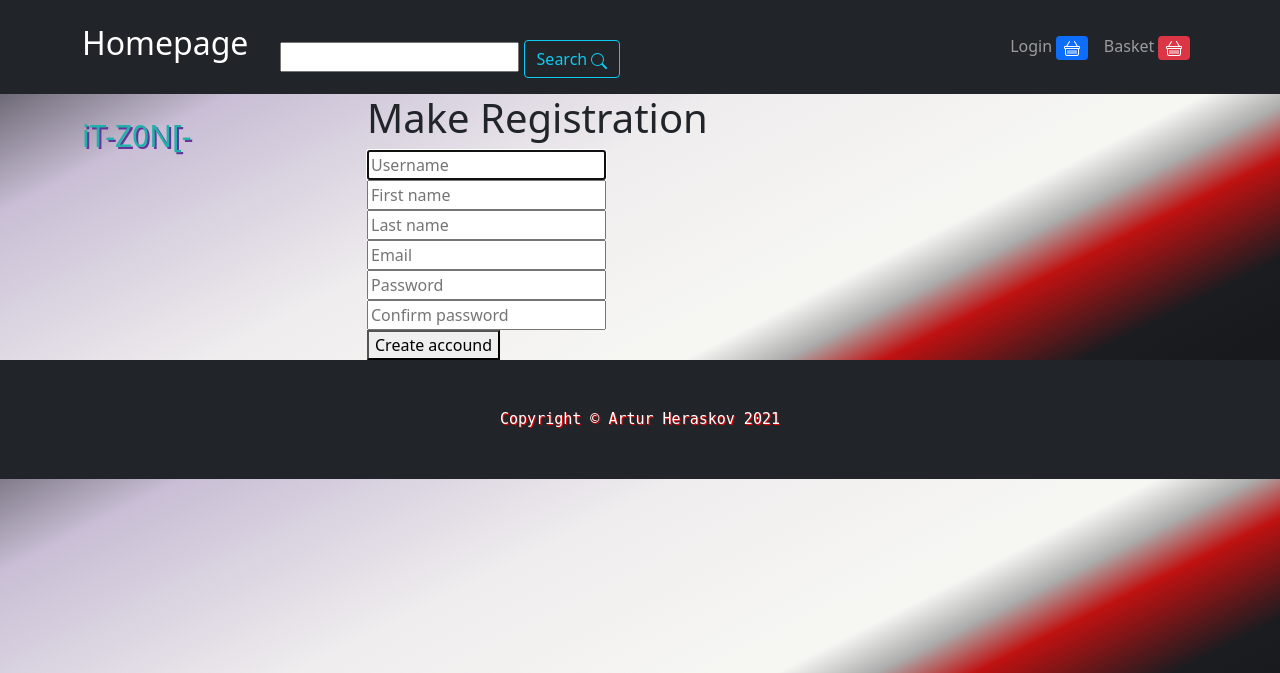
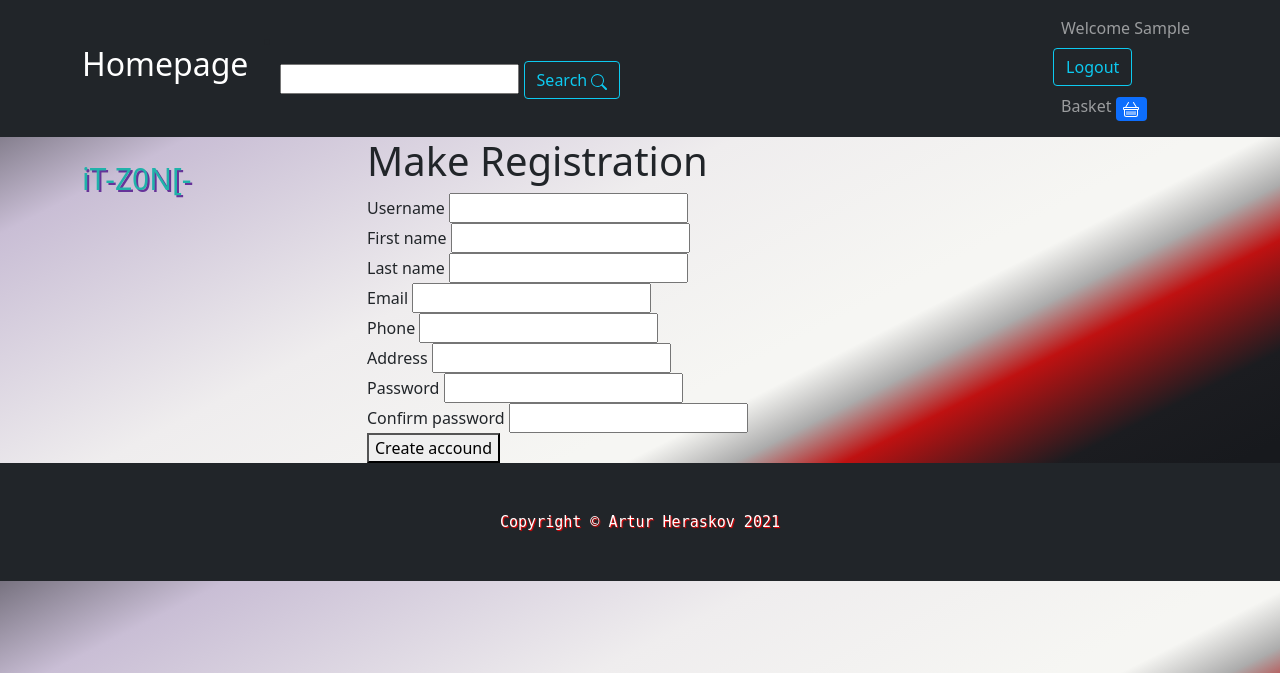
Before and after one commit to Aramegabara/online-shop, a Django app: page /registration/ in a window 1280 px wide. Shown: the top 673 px of the page. Run offline with Django 3.2, Linux system fonts and the light colour scheme; the visitor is signed in with stand-in values (Sample User, id 1); data comes from the database, SQL or seed files in the repository; data that the repository does not hold is empty.

Commit message:
Registration & Login & logout

```diff
--- a/shop/mainapp/forms.py
+++ b/shop/mainapp/forms.py
@@ -19,35 +19,6 @@
             'order_date',
             'comment'
         )
-# test
-
-class myFormRegistration(UserCreationForm):
-    password = forms.CharField(max_length=16, widget=forms.PasswordInput(attrs={'placeholder': "Password"}))
-    password2 = forms.CharField(max_length=16, widget=forms.PasswordInput(attrs={'placeholder': "Confirm password"}))
-
-    class Meta:
-        model = User
-        fields = (
-            'first_name',
-            'last_name',
-            'email',
-            'password',
-            'password2',
-            'username'
-        )
-        widgets = {
-            'first_name': forms.TextInput(attrs={'placeholder': "First name"}),
-            'last_name': forms.TextInput(attrs={'placeholder': "Last name"}),
-            'email': forms.EmailInput(attrs={'placeholder': "Email"}),
-            'username': forms.TextInput(attrs={'placeholder': "Username"})
-        }
-
-    def save(self, commit=True):
-        user = super(myFormRegistration, self).save(commit=False)
-        if commit:
-            # user.is_authenticated()
-            user.save()
-        return user
 
 
 class LoginForm(forms.ModelForm):
@@ -73,3 +44,43 @@
     class Meta:
         model = User
         fields = ['username', 'password']
+
+
+class RegistrationForm(forms.ModelForm):
+
+    confirm_password = forms.CharField(widget=forms.PasswordInput)
+    password = forms.CharField(widget=forms.PasswordInput)
+    phone = forms.CharField(required=False)
+    address = forms.CharField(required=False)
+    email = forms.EmailField(required=False)
+
+    def clean_email(self):
+        email = self.cleaned_data['email']
+        if User.objects.filter(email=email).exists():
+            raise forms.ValidationError(f'Email address: "{email}" is exist.')
+        return email
+
+    def cleaned_username(self):
+        username = self.cleaned_data['username']
+        if User.objects.filter(username=username):
+            raise forms.ValidationError(f'username "{username}" is exist')
+        return username
+
+    def cleaned_password(self):
+        password = self.cleaned_data['password']
+        confirm_password = self.cleaned_data['confirm_password']
+        if password != confirm_password:
+            raise forms.ValidationError('Password incorrect')
+        return self.cleaned_data
+
+    class Meta:
+        model = User
+        fields = ['username',
+                  'password',
+                  'confirm_password',
+                  'first_name',
+                  'last_name',
+                  'address',
+                  'phone',
+                  'email'
+                  ]
--- a/shop/mainapp/templates/mainapp/base.html
+++ b/shop/mainapp/templates/mainapp/base.html
@@ -54,23 +54,24 @@
     {% endfor %}
 
     {% endif %}
-<!--                        registr/login-->
-                        {% if user.count < 1 %}
-                        <h1 class="nav-link"> Helo {{user}}</h1>
+<!--registr/login-->
+                        {% if user.is_authenticated %}
+                        <div class="collapse navbar-collapse" >
+                    <u1>
+                        <li class="nav-link"> Welcome {{user|title }}</li>
+                        <li class="nav-item active">
+                            <a href="{% url 'logout' %}"  class="btn btn-outline-info" >Logout</a>
+                        </li>
                         {% else %}
-
                              <li class="nav-item">
-                                <a class="nav-link" href="{% url 'login' %}">Login
-                                    <span class="badge badge-secondary bg-primary">
-                                        <svg xmlns="http://www.w3.org/2000/svg" width="16" height="16" fill="currentColor" class="bi bi-basket" viewBox="0 0 16 16">
-                                            <path d="M5.757 1.071a.5.5 0 0 1 .172.686L3.383 6h9.234L10.07 1.757a.5.5 0 1 1 .858-.514L13.783 6H15a1 1 0 0 1 1 1v1a1 1 0 0 1-1 1v4.5a2.5 2.5 0 0 1-2.5 2.5h-9A2.5 2.5 0 0 1 1 13.5V9a1 1 0 0 1-1-1V7a1 1 0 0 1 1-1h1.217L5.07 1.243a.5.5 0 0 1 .686-.172zM2 9v4.5A1.5 1.5 0 0 0 3.5 15h9a1.5 1.5 0 0 0 1.5-1.5V9H2zM1 7v1h14V7H1zm3 3a.5.5 0 0 1 .5.5v3a.5.5 0 0 1-1 0v-3A.5.5 0 0 1 4 10zm2 0a.5.5 0 0 1 .5.5v3a.5.5 0 0 1-1 0v-3A.5.5 0 0 1 6 10zm2 0a.5.5 0 0 1 .5.5v3a.5.5 0 0 1-1 0v-3A.5.5 0 0 1 8 10zm2 0a.5.5 0 0 1 .5.5v3a.5.5 0 0 1-1 0v-3a.5.5 0 0 1 .5-.5zm2 0a.5.5 0 0 1 .5.5v3a.5.5 0 0 1-1 0v-3a.5.5 0 0 1 .5-.5z"/>
-                                        </svg>
-                                    </span>
+                                <a class="nav-link" href="{% url 'login' %}">LOGIN
+                                    <svg xmlns="http://www.w3.org/2000/svg" width="16" height="16" fill="currentColor" class="bi bi-arrow-left-square-fill" viewBox="0 0 16 16">
+                                          <path d="M16 14a2 2 0 0 1-2 2H2a2 2 0 0 1-2-2V2a2 2 0 0 1 2-2h12a2 2 0 0 1 2 2v12zm-4.5-6.5H5.707l2.147-2.146a.5.5 0 1 0-.708-.708l-3 3a.5.5 0 0 0 0 .708l3 3a.5.5 0 0 0 .708-.708L5.707 8.5H11.5a.5.5 0 0 0 0-1z"/>
+                                    </svg>
                                 </a>
                             </li>
                         {% endif %}
-
-                        {% if cart.product.count == 0  %}
+                        {% if  cart.product.count == 0 %}
 
                             <li class="nav-item">
                                 <a class="nav-link" href="{% url 'cart' %}">Basket
@@ -93,7 +94,9 @@
                                     </span>
                                 </a>
                             </li>
+                    </u1>
 
+                </div>
                         {% endif %}
 
                     </ul>
--- a/shop/mainapp/templates/mainapp/login.html
+++ b/shop/mainapp/templates/mainapp/login.html
@@ -4,11 +4,11 @@
 <h1>LOGIN</h1>
 <form action="" method="POST">
 {% csrf_token %}
-    <div>{{ form.username }}</div>
-    <div>{{ form.password }}</div>
+    <div>{{ form.username.label }}{{ form.username }}</div>
+    <div>{{ form.password.label }}{{ form.password }}</div>
     <div>
         <button><input class="btn" type="submit" value="Enter"></button>
-        <button><a href="{% url 'register'%}" class="btn">Register</a></button>
+        <button><a href="{% url 'registration'%}" class="btn">Register</a></button>
     </div>
 </form>
 {% endblock %}
--- a/shop/mainapp/templates/mainapp/registration.html
+++ b/shop/mainapp/templates/mainapp/registration.html
@@ -2,26 +2,40 @@
 
 
     {% block content %}
-<form action="" method="post">
+<form action="" method="POST">
     {% csrf_token %}
     <h1> Make Registration </h1>
     <div class="">
-    {{ form.username }}
+    {{ form.username.label }}
+        {{ form.username }}
     </div>
     <div class="">
-    {{ form.first_name }}
+    {{ form.first_name.label }}
+        {{ form.first_name }}
     </div>
     <div class="">
-    {{ form.last_name }}
+    {{ form.last_name.label }}
+        {{ form.last_name }}
     </div>
     <div class="">
-    {{ form.email }}
+    {{ form.email.label }}
+        {{ form.email }}
+    </div>
+        <div class="">
+    {{ form.phone.label }}
+        {{ form.phone }}
     </div>
     <div class="">
-    {{ form.password }}
+    {{ form.address.label }}
+        {{ form.address }}
+    </div>
+        <div class="">
+    {{ form.password.label }}
+        {{ form.password }}
     </div>
     <div class="">
-    {{ form.password2 }}
+    {{ form.confirm_password.label }}
+        {{ form.confirm_password }}
     </div>
         <div class="">
           <button class="" type="submit">Create accound</button>
--- a/shop/mainapp/urls.py
+++ b/shop/mainapp/urls.py
@@ -1,4 +1,5 @@
 from django.urls import path
+from django.contrib.auth.views import LogoutView
 
 from .views import (
     BaseView,
@@ -10,7 +11,7 @@
     ChangeQTYView,
     CheckoutView,
     MakeOrderView,
-    MakeRegisterView,
+    RegistrationView,
     LoginView
 )
 
@@ -24,6 +25,7 @@
     path('change-qty/<str:ct_model>/<str:slug>/', ChangeQTYView.as_view(), name='change_qty'),
     path('checkout/', CheckoutView.as_view(), name='checkout'),
     path('make-order/', MakeOrderView.as_view(), name='make_order'),
-    path('registration/', MakeRegisterView.as_view(), name='register'),
-    path('login/', LoginView.as_view(), name='login')
+    path('registration/', RegistrationView.as_view(), name='registration'),
+    path('login/', LoginView.as_view(), name='login'),
+    path('logout/', LogoutView.as_view(next_page="/"), name='logout')
 ]
--- a/shop/mainapp/views.py
+++ b/shop/mainapp/views.py
@@ -8,7 +8,7 @@
 
 from .models import Notebook, Smartphone, Category, LatestProducts, Customer, Cart, CartProduct
 from .mixins import CategoryDetailMixin, CartMixin
-from .forms import OrderForm, LoginForm, myFormRegistration
+from .forms import OrderForm, LoginForm, RegistrationForm
 from .utils import recalc_cart
 
 
@@ -163,6 +163,7 @@
             return HttpResponseRedirect('/')
         return HttpResponseRedirect('/checkout/')
 
+
 class MakeRegisterView(View):
     def get(self, request):
         form = myFormRegistration()
@@ -195,3 +196,36 @@
             if user:
                 login(request, user)
                 return HttpResponseRedirect('/')
+
+
+class RegistrationView(CartMixin, View):
+
+    def get(self, request, *args, **kwargs):
+        form = RegistrationForm(request.POST or None)
+        categories = Category.objects.all()
+        ctx = {'form': form, 'categories': categories, 'cart': self.cart}
+        return render(request, 'mainapp/registration.html', ctx )
+
+    def post(self, request, *args, **kwargs):
+        form = RegistrationForm(request.POST or None)
+        if form.is_valid():
+            new_user = form.save(commit=False)
+            new_user.username = form.cleaned_data['username']
+            new_user.email = form.cleaned_data['email']
+            new_user.first_name = form.cleaned_data['first_name']
+            new_user.last_name = form.cleaned_data['last_name']
+            new_user.save()
+            new_user.set_password(form.cleaned_data['password'])
+            new_user.save()
+            Customer.objects.create(
+                user=new_user,
+                phone=form.cleaned_data['phone'],
+                address=form.cleaned_data['address']
+            )
+            user = authenticate(username=form.cleaned_data['username'], password=form.cleaned_data['password'])
+            login(request, user)
+            return HttpResponseRedirect('/')
+        else:
+            print(request)
+        ctx = {'form': form, 'cart': self.cart}
+        return HttpResponseRedirect('/registration')
```
